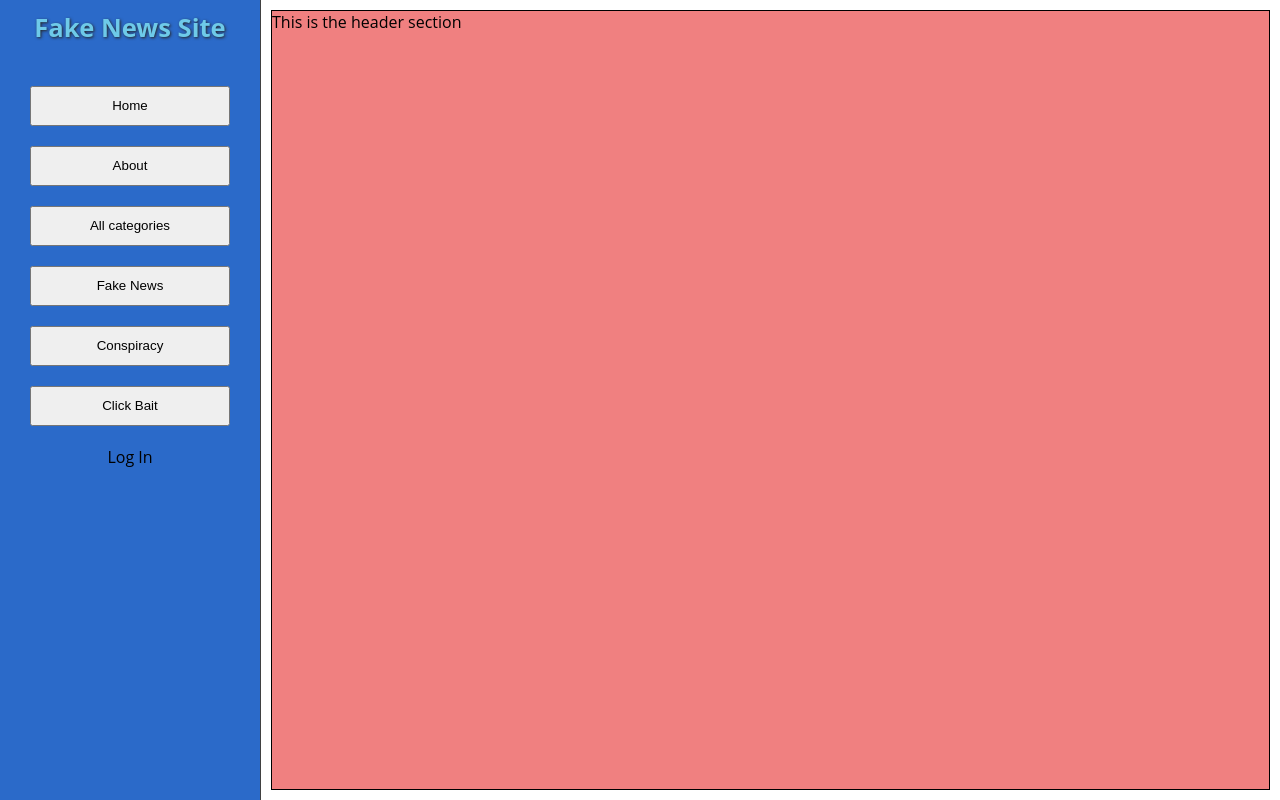
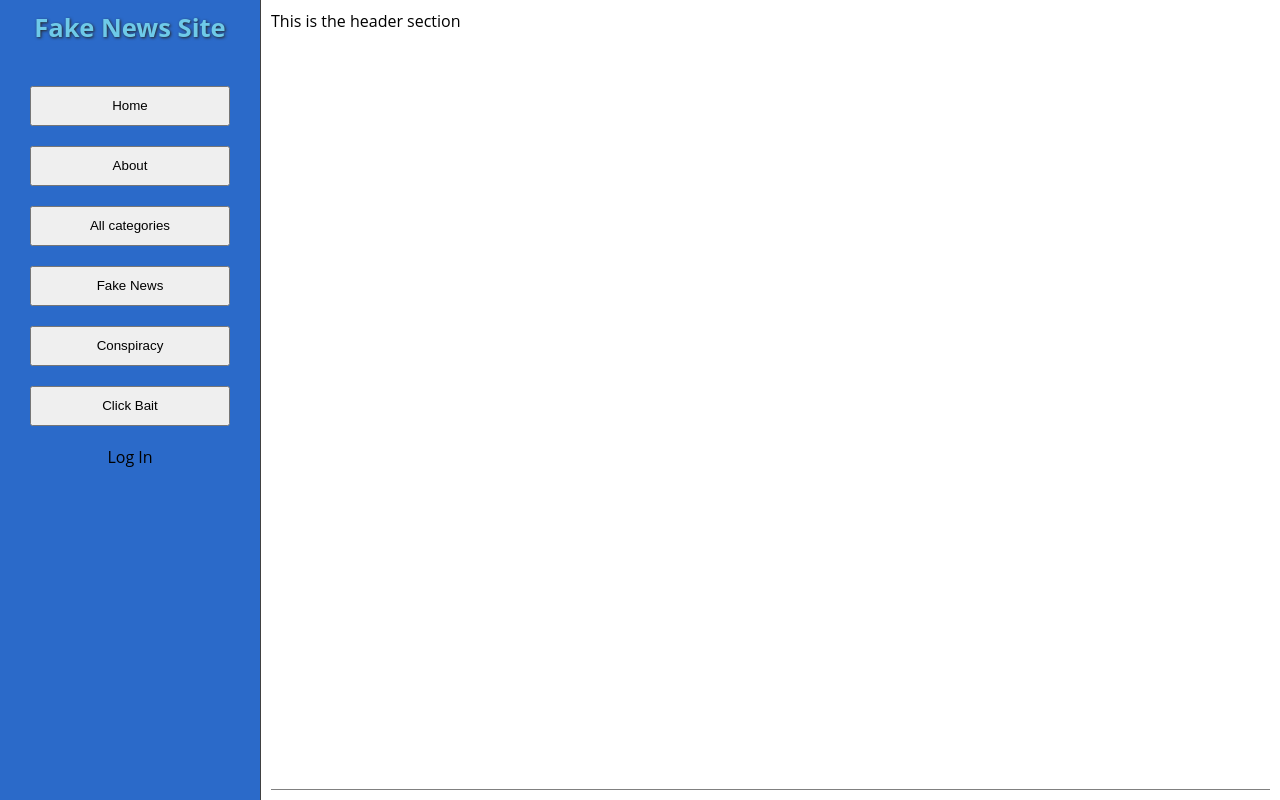
Before and after one commit to JS-goose/fake_news_react, a React (Create React App) app: page / in a window 1280 px wide. Built offline with nearby package versions, Linux system fonts and the light colour scheme; no server answers.

Commit message:
changed styling of header container

```diff
--- a/src/App.css
+++ b/src/App.css
@@ -22,10 +22,9 @@ a {
 
 #header-container {
   grid-column: 1 / span 3;
-  background-color: lightcoral;
   height: 100%;
   width: 100%;
-  border: 1px solid black;
+  border-bottom: 1px solid gray;
 }
 
 nav {
```
